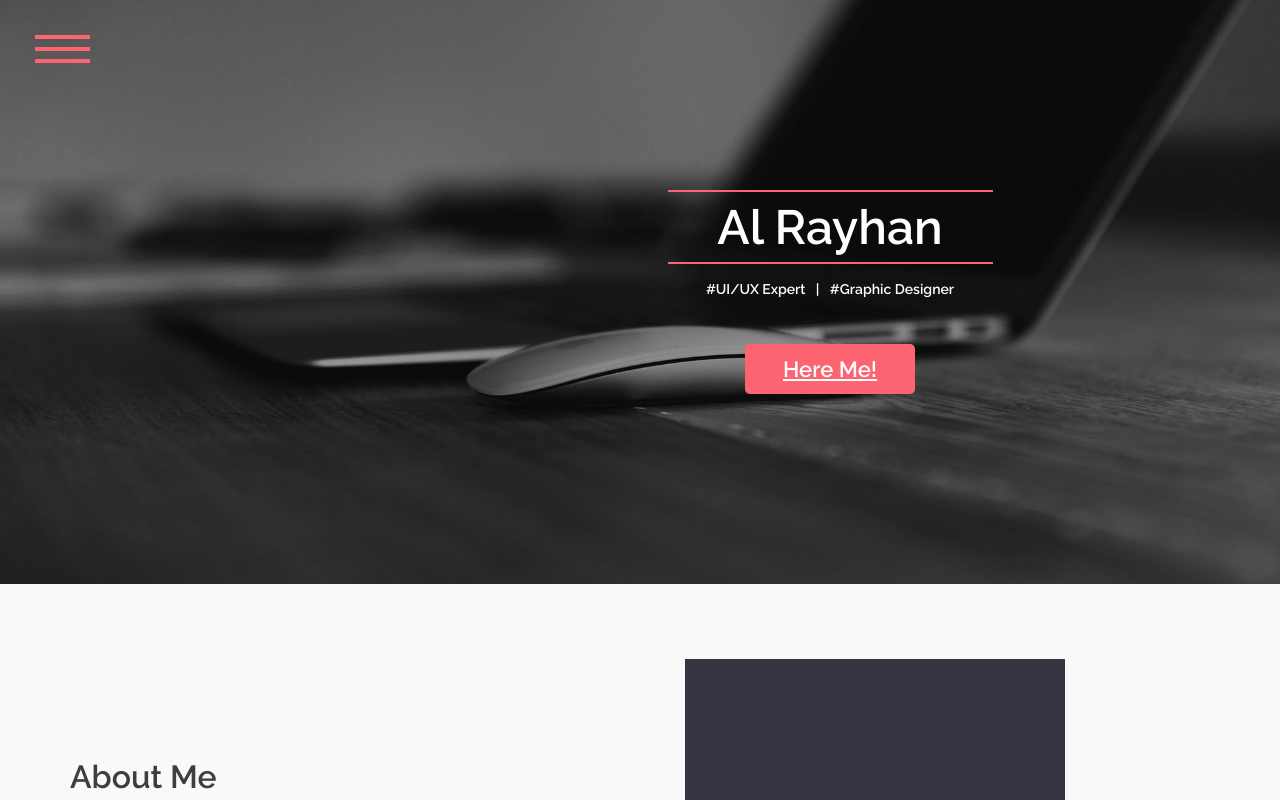
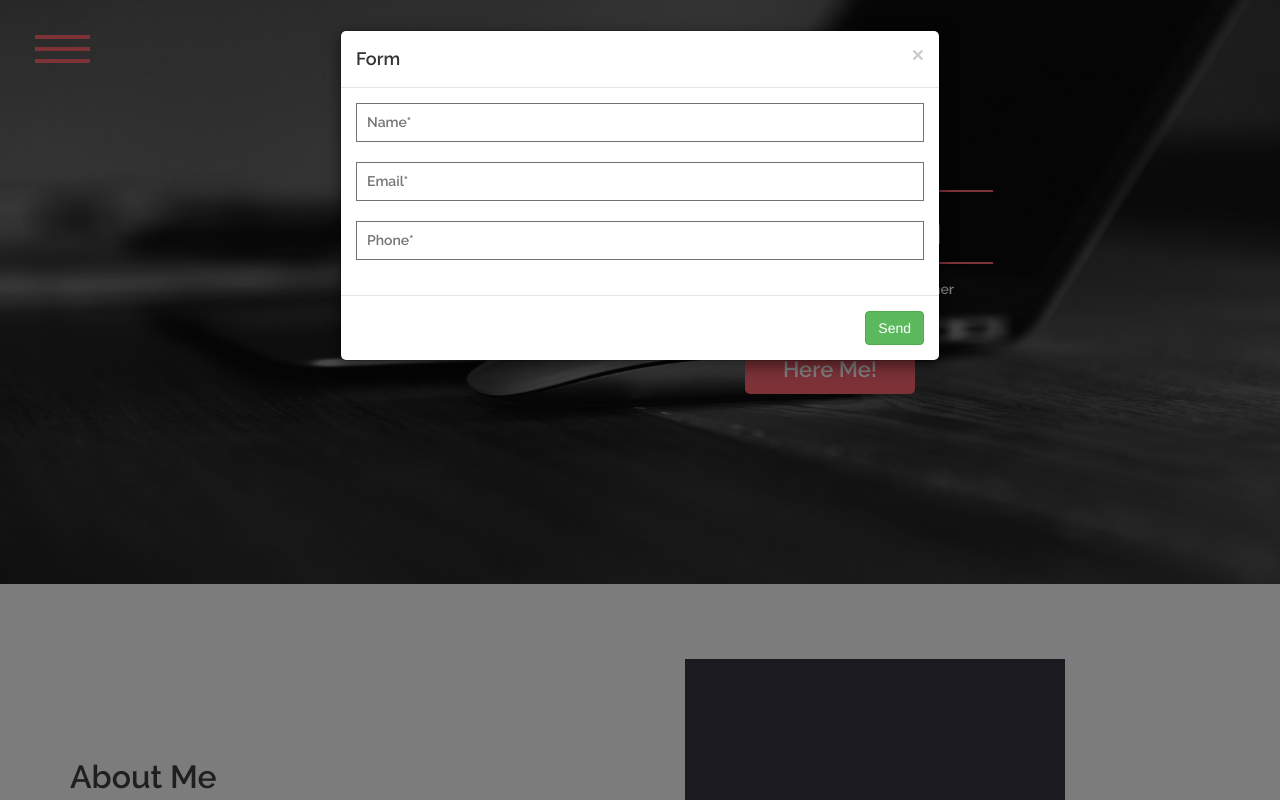
Before and after one commit to danilkrivorotov/danilkrivorotov.github.io, a plain HTML site: page index.html in a window 1280 px wide. Both pictures are taken after a click on the button "Here Me!". Shown: the top 800 px of the page. Drawn offline with nearby package versions, Linux system fonts and the light colour scheme.

Commit message:
Add files via upload

```diff
--- a/css/buttons.css
+++ b/css/buttons.css
@@ -18,7 +18,7 @@
 	-webkit-transition-timing-function: cubic-bezier(0.2, 1, 0.3, 1);
 	transition-timing-function: cubic-bezier(0.2, 1, 0.3, 1);
 	margin-top: -7px;
-	margin-left: -6px;
+	margin-left: -38px;
 }
 .button--ujarak.button--round-s::before {
 	border-radius: 5px;
--- a/css/style.less
+++ b/css/style.less
@@ -134,17 +134,10 @@ h1, h2, h3, h4, h5, h6 {
 		margin: auto;
 		z-index: 1;
 		position: relative;
-		 a {
-		 	font-size: 22px;
-		 	.relmed;
-			line-height: 37px;
-			color: @white;
-			display: inline-block;
-			width: 100%;
-			&:hover {
-				text-decoration: none;
-			}
-		 }
+		font-size: 22px;
+		.relmed;
+		line-height: 37px;
+		color: @white;
 	}
 }
 #about {
@@ -575,6 +568,20 @@ h1, h2, h3, h4, h5, h6 {
 	}
 }
 
+.modal {
+	&-body {
+		input {
+			width: 100%;
+			border: 1px solid @bordercolor;
+			margin-bottom: 20px;
+			line-height: 35px;
+			.relmed;
+			outline: none;
+			resize: none;
+			padding-left: 10px;
+		}
+	}
+}
 
 @media (max-width: 1199px) {
 	.foto {
--- a/index.html
+++ b/index.html
@@ -46,7 +46,7 @@
         <div class="col-lg-offset-5 col-lg-6 head-main">
           <h1>Al Rayhan</h1>
           <p>#UI/UX Expert   |   #Graphic Designer</p>
-          <button class="button button--ujarak button--border-medium button--round-s button--text-thick"><a href="#">Here Me!</a></button>
+          <button data-toggle="modal" data-target="#modal-1" class="button button--ujarak button--border-medium button--round-s button--text-thick">Here Me!</button>
         </div>
       </div>
     </div>
@@ -257,6 +257,26 @@
     </div>
   </footer>
 
+	<!-- Modal -->
+	<div class="modal fade" id="modal-1" tabindex="-1" role="dialog" aria-labelledby="myModalLabel">
+	  <div class="modal-dialog" role="document">
+	    <div class="modal-content">
+	      <div class="modal-header">
+	        <button type="button" class="close" data-dismiss="modal" aria-label="Close"><span aria-hidden="true">&times;</span></button>
+	        <h4 class="modal-title" id="myModalLabel">Form</h4>
+	      </div>
+	      <div class="modal-body">
+	      	<input type="text" placeholder="Name*">
+	      	<input type="email" placeholder="Email*">
+	      	<input type="phone" placeholder="Phone*">
+	      </div>
+	      <div class="modal-footer">
+	        <button type="button" class="btn btn-success">Send</button>
+	      </div>
+	    </div>
+	  </div>
+	</div>
+
 	<script src="https://ajax.googleapis.com/ajax/libs/jquery/1.12.4/jquery.min.js"></script>
   <script src="js/bootstrap.min.js"></script>
   <script src="js/menu.js"></script>
```
Also changed, not shown: css/style.css.
